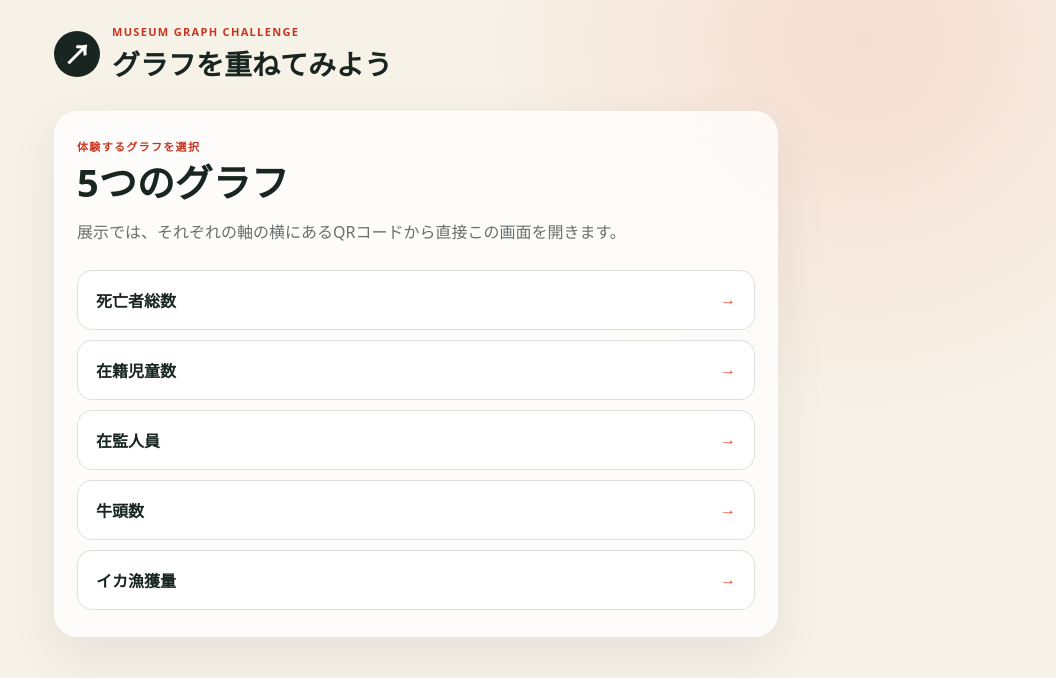
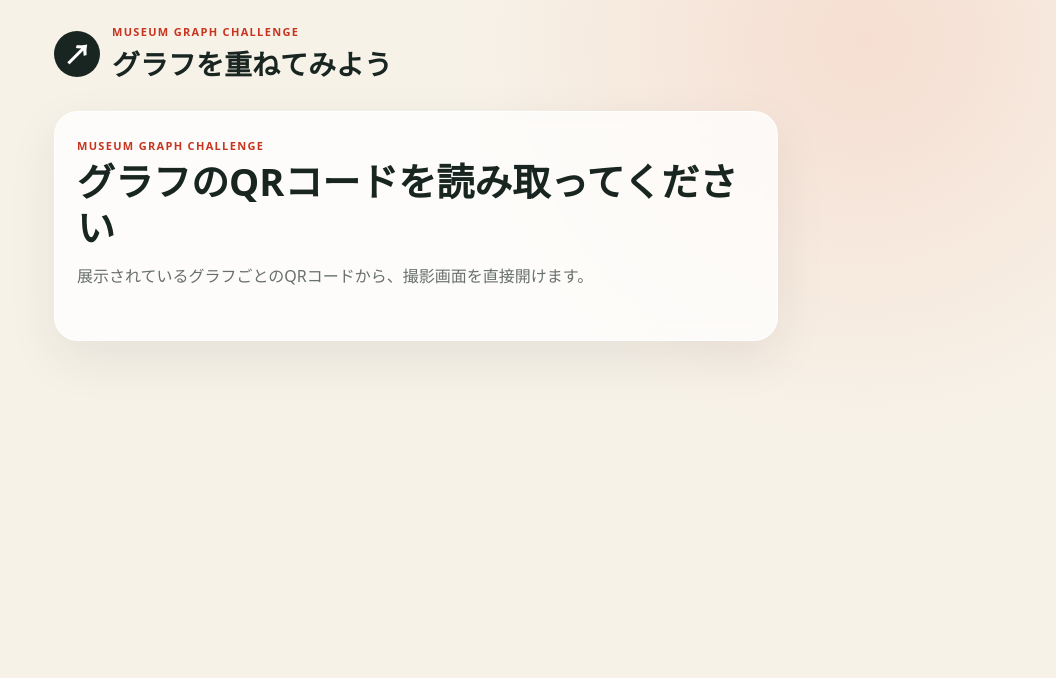
Before and after one commit to noon61/museum-graph-match, a plain HTML site: page index.html in a window 1280 px wide. Shown: the whole page, without its empty margins (224-1280 px from the left). Drawn offline with Linux system fonts and the light colour scheme.

Commit message:
Remove graph chooser for QR entry

```diff
--- a/app.js
+++ b/app.js
@@ -29,7 +29,7 @@ const GRAPHS = {
 };
 
 const $ = (selector) => document.querySelector(selector);
-const chooser = $("#chooser");
+const missingGraph = $("#missing-graph");
 const experience = $("#experience");
 const intro = $("#intro");
 const cameraPanel = $("#camera-panel");
@@ -49,16 +49,9 @@ function graphFromUrl() {
   return Object.hasOwn(GRAPHS, key) ? key : null;
 }
 
-function buildChooser() {
-  $("#graph-list").innerHTML = Object.entries(GRAPHS)
-    .map(([key, graph]) => `<a href="?graph=${key}">${graph.name}</a>`)
-    .join("");
-}
-
 function initialize() {
-  buildChooser();
   graphKey = graphFromUrl();
-  chooser.hidden = Boolean(graphKey);
+  missingGraph.hidden = Boolean(graphKey);
   experience.hidden = !graphKey;
   if (graphKey) {
     $("#graph-name").textContent = GRAPHS[graphKey].name;
@@ -411,7 +404,6 @@ $("#toggle-answer").addEventListener("click", () => {
   $("#toggle-answer").textContent = answerVisible ? "正解を隠す" : "正解を表示";
   renderResult(scoreLine(visitorLine, GRAPHS[graphKey].answer));
 });
-$("#change-graph").addEventListener("click", () => { location.href = location.pathname; });
 window.addEventListener("pagehide", stopCamera);
 
 initialize();
--- a/dist/styles.css
+++ b/dist/styles.css
@@ -48,9 +48,6 @@ h2 { margin: 6px 0 12px; font-size: clamp(24px, 7vw, 38px); line-height: 1.2; }
 .upload-button input { position: absolute; width: 1px; height: 1px; opacity: 0; }
 .privacy-note { margin: 14px 0 0; text-align: center; color: var(--muted); font-size: 12px; }
 
-.graph-list { display: grid; gap: 10px; }
-.graph-list a { display: flex; justify-content: space-between; padding: 17px 18px; border: 1px solid var(--line); border-radius: 15px; color: var(--ink); background: white; font-weight: 800; text-decoration: none; }
-.graph-list a::after { content: "→"; color: var(--accent); }
 
 .camera-panel { margin: 0 -18px; }
 .camera-stage { position: relative; overflow: hidden; aspect-ratio: 3 / 4; background: #0c110f; }
--- a/index.html
+++ b/index.html
@@ -18,17 +18,15 @@
         </div>
       </header>
 
-      <section id="chooser" class="panel chooser" hidden>
-        <p class="step-label">体験するグラフを選択</p>
-        <h2>5つのグラフ</h2>
-        <p class="lead">展示では、それぞれの軸の横にあるQRコードから直接この画面を開きます。</p>
-        <nav id="graph-list" class="graph-list" aria-label="グラフ一覧"></nav>
+      <section id="missing-graph" class="panel chooser" hidden>
+        <p class="step-label">MUSEUM GRAPH CHALLENGE</p>
+        <h2>グラフのQRコードを読み取ってください</h2>
+        <p class="lead">展示されているグラフごとのQRコードから、撮影画面を直接開けます。</p>
       </section>
 
       <section id="experience" hidden>
         <div class="status-row">
           <span id="graph-name" class="graph-chip"></span>
-          <button id="change-graph" class="text-button" type="button">別のグラフ</button>
         </div>
 
         <section id="intro" class="panel intro">
@@ -92,6 +90,6 @@
     </main>
 
     <canvas id="work-canvas" hidden></canvas>
-    <script src="./app.js?v=14" type="module"></script>
+    <script src="./app.js?v=15" type="module"></script>
   </body>
 </html>
--- a/styles.css
+++ b/styles.css
@@ -48,9 +48,6 @@ h2 { margin: 6px 0 12px; font-size: clamp(24px, 7vw, 38px); line-height: 1.2; }
 .upload-button input { position: absolute; width: 1px; height: 1px; opacity: 0; }
 .privacy-note { margin: 14px 0 0; text-align: center; color: var(--muted); font-size: 12px; }
 
-.graph-list { display: grid; gap: 10px; }
-.graph-list a { display: flex; justify-content: space-between; padding: 17px 18px; border: 1px solid var(--line); border-radius: 15px; color: var(--ink); background: white; font-weight: 800; text-decoration: none; }
-.graph-list a::after { content: "→"; color: var(--accent); }
 
 .camera-panel { margin: 0 -18px; }
 .camera-stage { position: relative; overflow: hidden; aspect-ratio: 3 / 4; background: #0c110f; }
```
Also changed, not shown: dist/app.js (+2 -10 lines), dist/index.html (+5 -7 lines).
